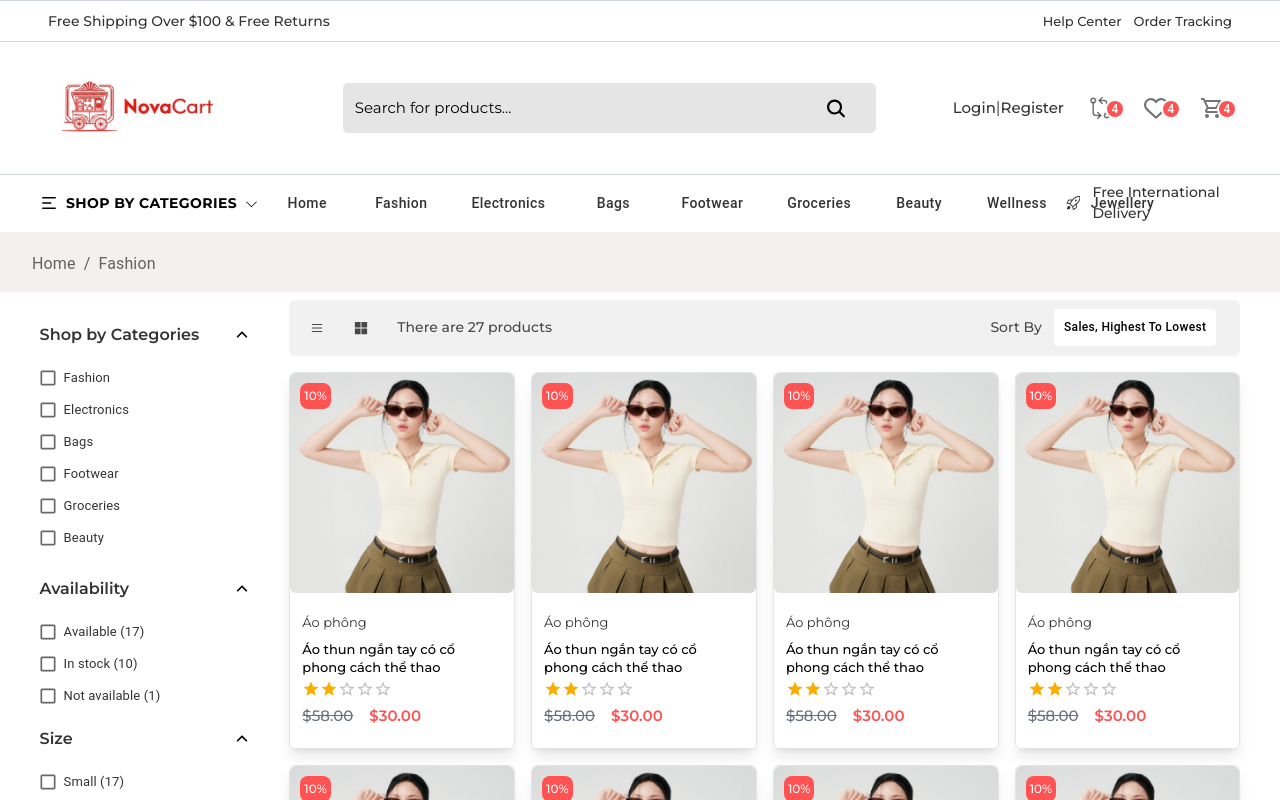
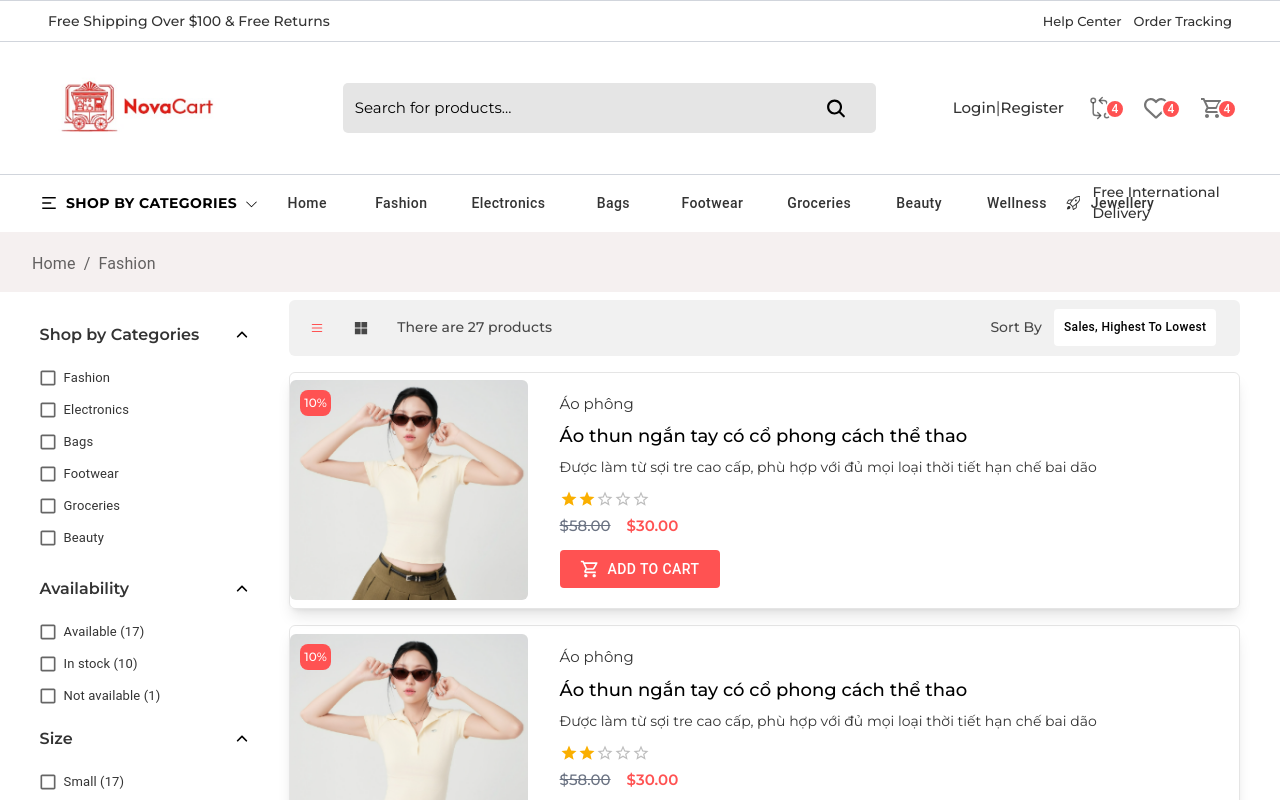
Before and after one commit to ducanhgit2004/my-project, a React (Vite) app: page /productListing in a window 1280 px wide. Both pictures are taken after a click on the button 317 px from the left and 327 px from the top of the page. Shown: the top 800 px of the page. Built offline with nearby package versions, Linux system fonts and the light colour scheme.

Commit message:
pagination

```diff
--- a/src/Pages/ProductListing/index.jsx
+++ b/src/Pages/ProductListing/index.jsx
@@ -1,16 +1,19 @@
-import React from "react";
+import React, {useState} from "react";
 import Sidebar from "../../components/Sidebar";
 import Typography from "@mui/material/Typography";
 import Breadcrumbs from "@mui/material/Breadcrumbs";
 import Link from "@mui/material/Link";
 import ProductItem from "../../components/ProductItem";
+import ProductItemListView from "../../components/ProductItemListView";
 import Button from "@mui/material/Button";
 import { IoGridSharp } from "react-icons/io5";
 import { LuMenu } from "react-icons/lu";
 import Menu from "@mui/material/Menu";
 import MenuItem from "@mui/material/MenuItem";
+import Pagination from '@mui/material/Pagination';
 
 const ProductListing = () => {
+  const [itemView, setItemView] = useState('grid');
   const id = React.useId();
   const buttonId = `${id}-button`;
   const menuId = `${id}-menu`;
@@ -23,7 +26,7 @@
     setAnchorEl(null);
   };
   return (
-    <section className="py-5">
+    <section className="py-5 pb-0">
       <div className="container">
         <Breadcrumbs aria-label="breadcrumb">
           <Link
@@ -51,20 +54,21 @@
           </div>
 
           <div className="rightContent w-[80%]">
-            <div
-              className="bg-[#f1f1f1] p-2 mb-4 w-full rounded-md flex items-center
+            <div className="bg-[#f1f1f1] p-2 mb-4 w-full rounded-md flex items-center
           justify-between"
             >
-              <div className="col1 flex items-center gap-1">
+              <div className="col1 flex items-center gap-1 itemViewActions">
                 <Button
-                  className="!w-[40px] !h-[40px] !min-w-[40px]
-                    !rounded-full !text-[#000] "
+                  className={`!w-[40px] !h-[40px] !min-w-[40px]
+                    !rounded-full !text-[#000] ${itemView === "list" && 'active'}`}
+                    onClick={()=>setItemView('list')}
                 >
                   <LuMenu className="w-[40px] text-[rgba(0,0,0,0.7)]" />
                 </Button>
                 <Button
-                  className="!w-[40px] !h-[40px] !min-w-[40px]
-                    !rounded-full !text-[#000] "
+                  className={`!w-[40px] !h-[40px] !min-w-[40px]
+                    !rounded-full !text-[#000] ${itemView === "grid" && 'active'}`}
+                    onClick={()=>setItemView('grid')}
                 >
                   <IoGridSharp className="text-[rgba(0,0,0,0.7)]" />
                 </Button>
@@ -113,7 +117,12 @@
               </div>
             </div>
 
-            <div className="grid grid-cols-4 md:grid-cols-4 gap-4">
+            <div className={`grid ${itemView=== 'grid' ? 'grid-cols-4 md:grid-cols-4' :
+              'grid-cols-1 md:grid-cols-1'} gap-4`}>
+            {
+                itemView ==='grid' ? (
+               <>
+
               <ProductItem />
               <ProductItem />
               <ProductItem />
@@ -122,6 +131,25 @@
               <ProductItem />
               <ProductItem />
               <ProductItem />
+              </>
+
+               )   : (
+
+              <>
+              <ProductItemListView />
+              <ProductItemListView />
+              <ProductItemListView />
+              <ProductItemListView />
+              <ProductItemListView />
+              <ProductItemListView />
+              <ProductItemListView />
+              <ProductItemListView />
+              </>
+            )}
+            </div>
+
+            <div className="flex items-center justify-center mt-10">
+              <Pagination count={10} showFirstButton showLastButton />
             </div>
           </div>
         </div>
--- /dev/null
+++ b/src/components/ProductItemListView/index.jsx
@@ -0,0 +1,88 @@
+import React from 'react'
+import '../ProductItem/style.css'
+import { Link } from 'react-router-dom'
+import Rating from '@mui/material/Rating'
+import Button from '@mui/material/Button'
+import { FaRegHeart } from "react-icons/fa";
+import { IoIosGitCompare } from "react-icons/io";
+import { MdZoomOutMap } from "react-icons/md";
+import { MdOutlineShoppingCart } from "react-icons/md";
+
+
+const ProductItem = () => {
+  return (
+    <div className="productItem w-full shadow-lg overflow-hidden rounded-md border
+     border-[rgba(0,0,0,0.1)] flex items-center">
+
+      <div className="group imgWrapper w-[25%] h-[220px] overflow-hidden rounded-md relative">
+        <Link to="/">
+          <div classNme="img h-[220px] overflow-hidden">
+              <img
+              src="/vay1.PNG"
+              className="w-full"/>
+
+               <img
+              src="https://static.juno.vn/cmsimage/public/nau_jnvng023_6_20260331165636.jpeg"
+              className="w-full transition-all duration-700 absolute top-0 left-0 opacity-0
+              group-hover:opacity-100 group-hover:scale-105"/>
+
+          </div>
+        </Link>
+        <span className="discount flex items-center absolute top-[10px] left-[10px] z-50
+        bg-[#ff5252] text-white rounded-lg p-1 text-[12px] font-[500]">10%</span>
+
+        <div className="actions absolute top-[-200px] right-[15px] z-50 flex items-center
+        gap-2 flex-col w-[50px] transition-all duration-300 group-hover:top-[15px] opacity-0 group-hover:opacity-100">
+            <Button className="!w-[35px] !h-[35px] !min-w-[35px] !rounded-full !bg-white text-black
+            hover:!bg-[#ff5252] hover:text-white group">
+              <MdZoomOutMap className='text-[18px] !text-black group-hover:text-white hover:!text-white'/>
+            </Button>
+
+          <Button className="!w-[35px] !h-[35px] !min-w-[35px] !rounded-full !bg-white text-black
+          hover:!bg-[#ff5252] hover:text-white group">
+            <IoIosGitCompare className='text-[18px] !text-black group-hover:text-white hover:!text-white'/>
+          </Button>
+
+          <Button className="!w-[35px] !h-[35px] !min-w-[35px] !rounded-full !bg-white text-black
+          hover:!bg-[#ff5252] hover:text-white group">
+            <FaRegHeart className='text-[18px] !text-black group-hover:text-white hover:!text-white'/>
+          </Button>
+        </div>
+
+      </div>
+
+      <div className="info p-3 rounded-b-lg py-5 px-8 w-[75%]">
+        <h6 className='text-[15px]'>
+          <Link to="/" className='link transition-all'>Áo phông</Link>
+        </h6>
+
+        <h3 className='text-[18px] title mt-3 mb-3 font-[500] mb-1 text-[#000]'>
+          <Link to="/" className='link transition-all'>
+            Áo thun ngắn tay có cổ phong cách thể thao
+          </Link>
+        </h3>
+
+        <p className='text-[14px] mb-3'>Được làm từ sợi tre cao cấp, phù hợp với đủ mọi loại thời
+          tiết hạn chế bai dão
+        </p>
+
+        <Rating name="size-small" defaultValue={2} size="small" readOnly />
+
+          <div className="flex items-center gap-4">
+            <span className="oldPrice line-through text-gray-500 text-[15px] font-[500]">$58.00</span>
+            <span className="price text-[#ff5252] font-[600] text-[15px]">$30.00</span>
+          </div>
+
+        <div className='mt-3'>
+        <Button className="btn-org flex gap-2 ">
+          <MdOutlineShoppingCart className="text-[20px]"/>
+          Add to Cart
+        </Button>
+        </div>
+      </div>
+
+    </div>
+  )
+}
+
+export default ProductItem
--- /dev/null
+++ b/src/components/ProductItemListView/style.css
@@ -0,0 +1,7 @@
+.productItem .title{line-height: 18px;}
+.productItem .actions button:hover svg{color: #fff !important;}
+
+.swiper-button-next, .swiper-button-prev {
+  color: #000 !important;
+  width: 10px;
+}
--- a/src/index.css
+++ b/src/index.css
@@ -22,6 +22,10 @@
 
 .btn-org{background: #ff5252 !important; color: #fff !important; font-weight: 500;
   font-size: 16px; padding: 7px 20px !important;}
+
+.btn-org:hover{background: #171717 !important;}
+
+
 
 header .top-strip{}
 
@@ -126,3 +130,6 @@
 .ReactCollapse--collapse {
   transition: height 400ms;
 }
+
+.itemViewActions button.active svg{color: #ff5252 !important; opacity: 1;}
+.Mui-selected.MuiPaginationItem-page{background: #ff5252 !important; color: #fff !important;}
```
